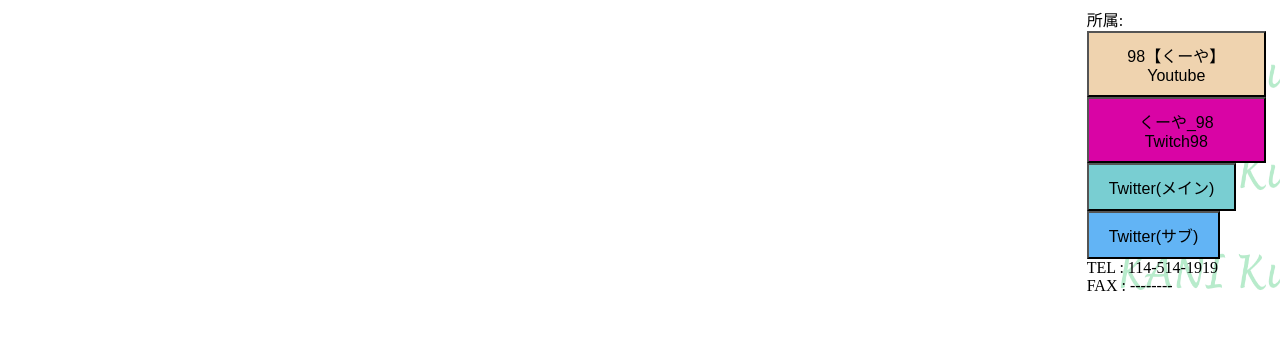
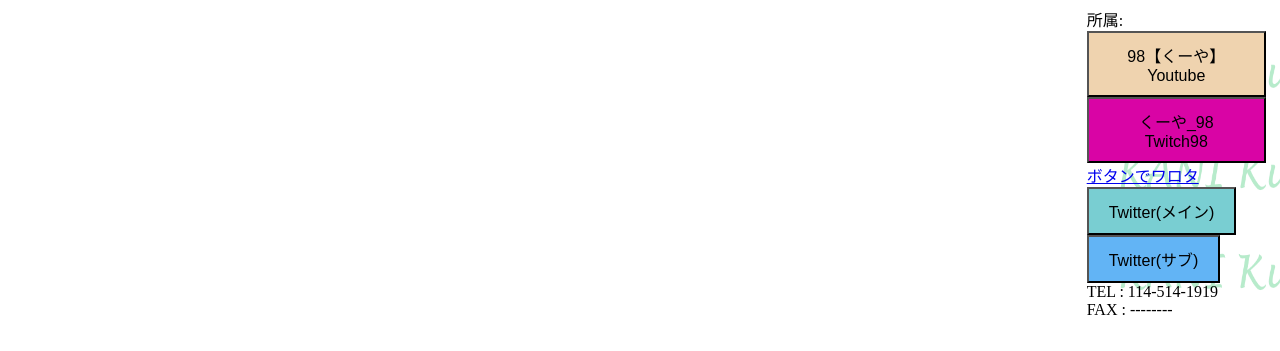
Before and after one commit to Aventern/home, a plain HTML site: page index.html in a window 1280 px wide. Shown: the part 822-1173 px from the top of the page. Before the commit the page ends 1149 px from the top, so only its background shows below. Drawn offline with Linux system fonts and the light colour scheme.

Commit message:
Update index.html

```diff
--- a/index.html
+++ b/index.html
@@ -118,7 +118,7 @@
         }, 1000);
     </script>
 </div>
-
+<a href="https://m.twitch.tv/qxuy4/home" >ボタンでワロタ</a>
 <div>
     <div id="buttonContainer3"></div>
     <script>
```
